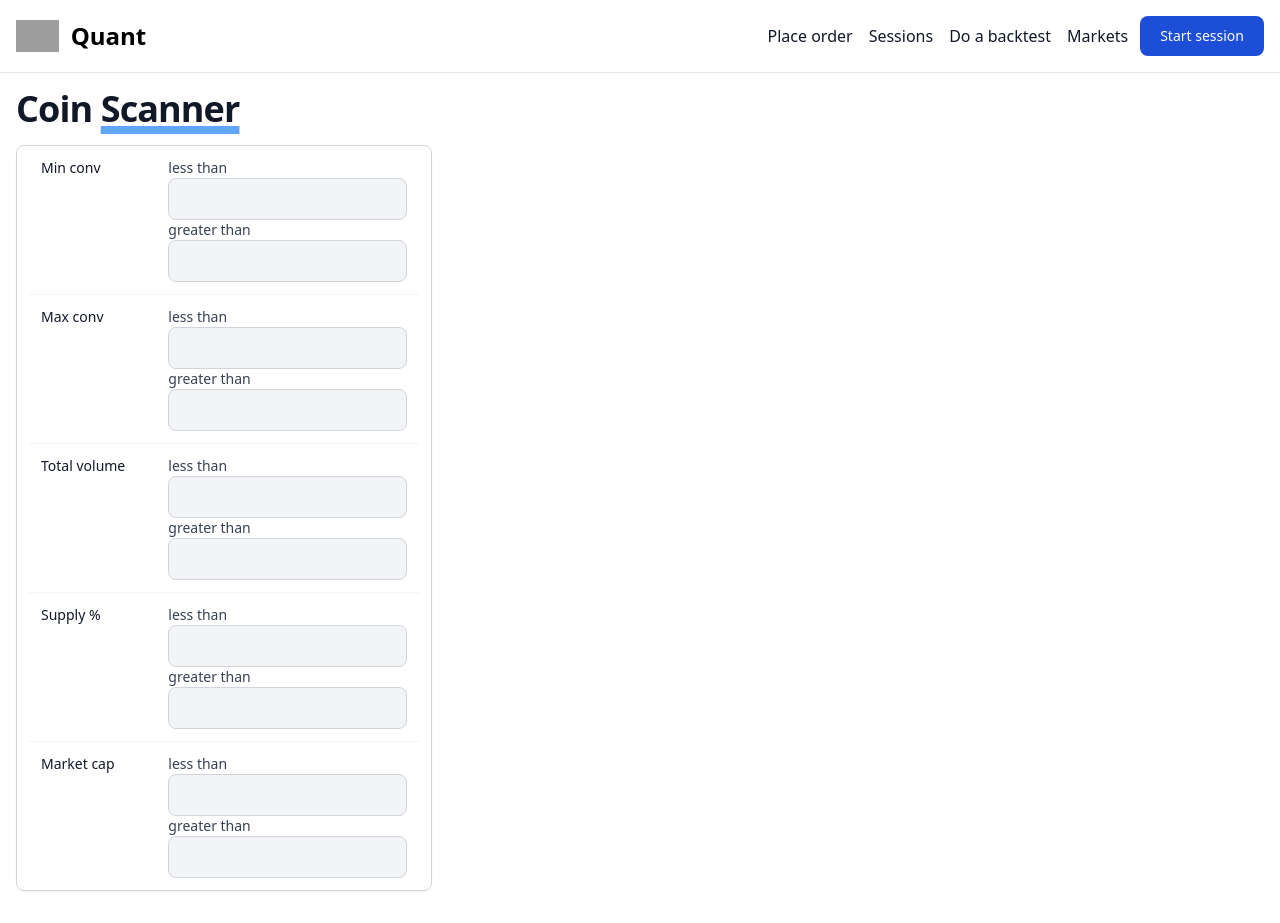
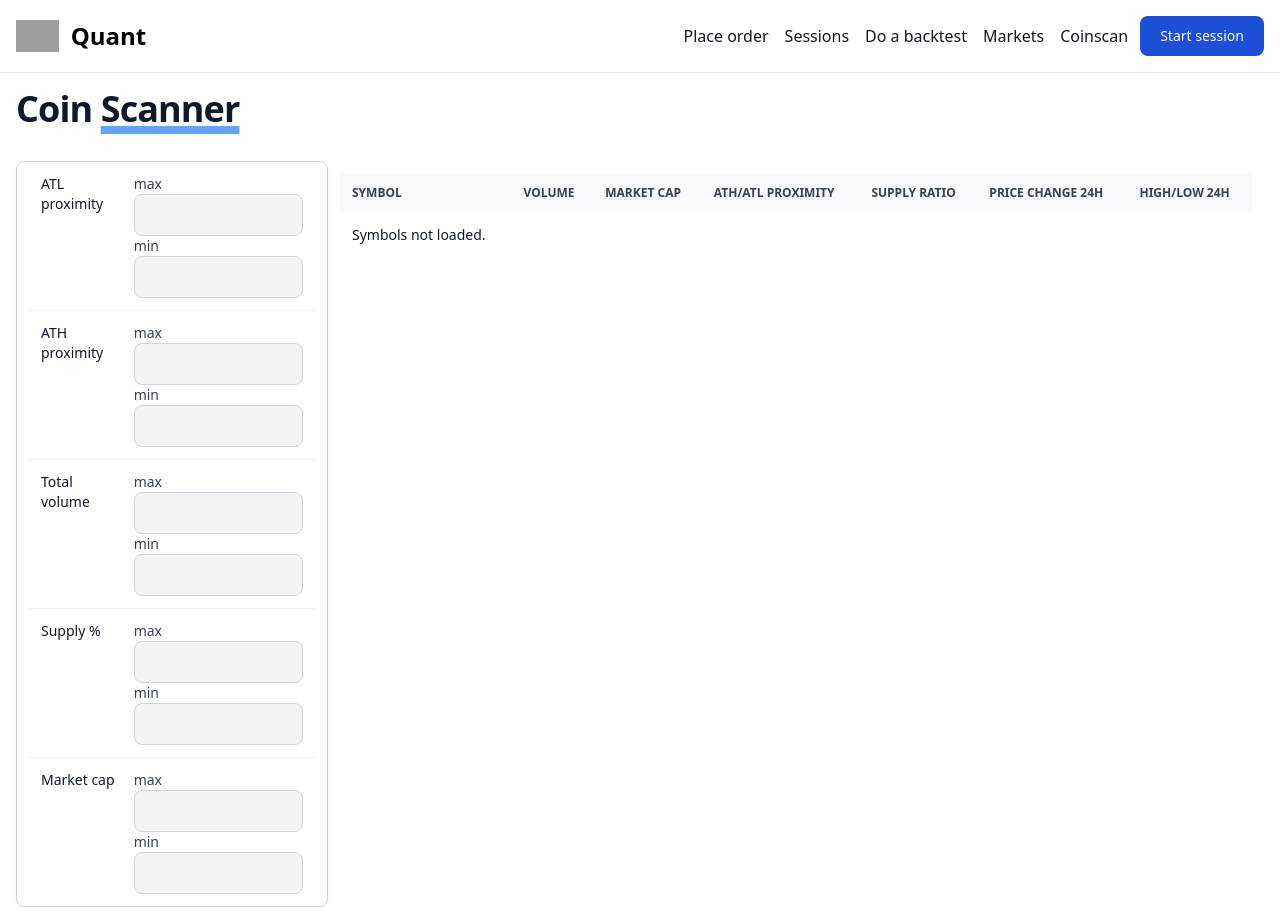
Before and after one commit to selcuko/quantra-be, a Django app: page /coinscan/ in a window 1280 px wide. Before the commit the page ends 891 px from the top, so only its background shows below. Run offline with Django 4.2, Linux system fonts and the light colour scheme; lists and menus that the app fills with data are empty; parts of the project's set-up code (start-up, migrations or seed data) failed here and were passed over; some libraries are stand-ins or nearby versions; grey boxes are pictures that could not be loaded.

Commit message:
coinscan

```diff
--- a/quantapi/views.py
+++ b/quantapi/views.py
@@ -1,5 +1,4 @@
 import json
-import re
 import threading
 from datetime import datetime, timedelta
 
@@ -8,16 +7,15 @@ from django.core.paginator import Paginator
 from django.db.models import Q
 from django.shortcuts import redirect, render
 from django.views import View
-from regex import F
 from backtest import async_analyze
-from django.http import HttpResponse, JsonResponse, response
+from django.http import HttpResponse, JsonResponse
 from coingecko import CoinGecko
 from livetest import LiveLoop
 from markets.errors import InsufficientBalance, MarketDisabledTrading, SymbolNotInMarket
 from models import SymbolMetrics
 from quantapi.analytics import MarketAnalytics, TotalSessionAnalytics
-from quantapi.models import (Backtest, Market, Order, Session, Signal,
-                             MarketSymbol, Strategy as StrategyModel)
+from quantapi.models import (Backtest, GlobalSymbol, Market, Order, Session, Signal,
+                             MarketSymbol)
 from strategy import get_strategy
 
 
@@ -475,15 +473,33 @@ class CoinScanView(View):
         return render(request, 'symbol-scan.html')
 
     def post(self, request):
-        payload = request.POST
+        payload = json.loads(request.body.decode('utf-8'))
         query = {}
-        cg = CoinGecko()
-        if 'volume-min' in payload:
-            query['volume_min'] = int(payload['volume-min'])
-        if 'volume-max' in payload:
-            query['volume_max'] = int(payload['volume-max'])
-        cg.coin()
-        # TODO: incomplete
+        print(payload)
+        if payload.get('volumeMin'):
+            query['volume__gte'] = int(payload['volumeMin'])
+        if payload.get('volumeMax'):
+            query['volume__lte'] = int(payload['volumeMax'])
+        if payload.get('atlProxMax'):
+            query['atl_prox__lte'] = float(payload['atlProxMax'])
+        if payload.get('atlProxMin'):
+            query['atl_prox__gte'] = float(payload['atlProxMin'])
+        if payload.get('athProxMax'):
+            query['ath_prox__lte'] = float(payload['athProxMax'])
+        if payload.get('athProxMin'):
+            query['ath_prox__gte'] = float(payload['athProxMin'])
+        if payload.get('supplyMax'):
+            query['supply_ratio__lte'] = float(payload['supplyMax'])
+        if payload.get('supplyMin'):
+            query['supply_ratio__gte'] = float(payload['supplyMin'])
+        if payload.get('marketcapMin'):
+            query['market_cap__gte'] = int(payload['marketcapMin'])
+        if payload.get('marketcapMax'):
+            query['market_cap__lte'] = int(payload['marketcapMax'])
+
+        symbols = GlobalSymbol.objects.filter(**query).exclude(volume__isnull=True).order_by('-volume')[:50]
+        print('returning', len(symbols))
+        return JsonResponse(GlobalSymbol.batch_to_json(symbols), safe=False)
 
 
 class SymbolView(View):
--- a/templates/base.html
+++ b/templates/base.html
@@ -69,6 +69,10 @@
                 class="pl-4 text-gray-900 rounded hover:bg-gray-100 md:hover:bg-transparent md:border-0 md:hover:text-blue-700 dark:text-white md:dark:hover:text-blue-500 dark:hover:bg-gray-700 dark:hover:text-white md:dark:hover:bg-transparent">
                 Markets
               </a>
+              <a href="{% url 'symbol-scan' %}"
+                class="pl-4 text-gray-900 rounded hover:bg-gray-100 md:hover:bg-transparent md:border-0 md:hover:text-blue-700 dark:text-white md:dark:hover:text-blue-500 dark:hover:bg-gray-700 dark:hover:text-white md:dark:hover:bg-transparent">
+                Coinscan
+              </a>
               <a href="{% url 'session-init' %}"
                 class=" inline-flex items-center text-white bg-blue-700 hover:bg-blue-800 focus:ring-4 focus:ring-blue-300 font-medium rounded-lg text-sm px-5 py-2.5 text-center ml-1 sm:ml-3">
                 Start session</a>
--- a/templates/symbol-scan.html
+++ b/templates/symbol-scan.html
@@ -3,49 +3,47 @@
 {% block title %}{{ symbol.name }}{% endblock %}
 {% block content %}
 <!-- Incomplete -->
-<section class="p-4">
-    <h1
-        class="mb-4 text-2xl font-extrabold leading-none tracking-tight text-gray-900 md:text-3xl lg:text-4xl">
-        Coin
-        <span class="underline underline-offset-3 decoration-8 decoration-blue-400 dark:decoration-blue-600">
-            Scanner
-        </span>
-    </h1>
-
-
-    <aside id="default-sidebar" class="z-40 w-1/3 transition-transform -translate-x-full sm:translate-x-0"
+<h1 class="m-4 text-2xl font-extrabold leading-none tracking-tight text-gray-900 md:text-3xl lg:text-4xl">
+    Coin
+    <span class="underline underline-offset-3 decoration-8 decoration-blue-400 dark:decoration-blue-600">
+        Scanner
+    </span>
+</h1>
+<section class="p-4 flex">
+    <aside id="default-sidebar" class="sticky top-0 w-1/4 transition-transform"
         aria-label="Sidebar">
+        {% csrf_token %}
         <div class="flow-root rounded-lg border border-gray-300 p-3 shadow-sm">
             <dl class="-my-3 divide-y divide-gray-100 text-sm">
                 <div class="grid grid-cols-1 gap-1 p-3 sm:grid-cols-3 sm:gap-4">
-                    <dt class="font-medium text-gray-900">Min conv</dt>
+                    <dt class="font-medium text-gray-900">ATL proximity</dt>
                     <dd class="text-gray-700 sm:col-span-2">
-                        less than
-                        <input id="min-conv-max" type="text"
+                        max
+                        <input id="atl-prox-max" type="text"
                             class="bg-gray-100 border border-gray-300 text-gray-900 text-sm rounded-lg focus:ring-blue-500 focus:border-blue-500 block w-full p-2.5">
-                        greater than
-                        <input id="min-conv-min" type="text"
+                        min
+                        <input id="atl-prox-min" type="text"
                             class="bg-gray-100 border border-gray-300 text-gray-900 text-sm rounded-lg focus:ring-blue-500 focus:border-blue-500 block w-full p-2.5">
                     </dd>
                 </div>
                 <div class="grid grid-cols-1 gap-1 p-3 sm:grid-cols-3 sm:gap-4">
-                    <dt class="font-medium text-gray-900">Max conv</dt>
+                    <dt class="font-medium text-gray-900">ATH proximity</dt>
                     <dd class="text-gray-700 sm:col-span-2">
-                        less than
-                        <input id="max-conv-max" type="text"
+                        max
+                        <input id="ath-prox-max" type="text"
                             class="bg-gray-100 border border-gray-300 text-gray-900 text-sm rounded-lg focus:ring-blue-500 focus:border-blue-500 block w-full p-2.5">
-                        greater than
-                        <input id="max-conv-min" type="text"
+                        min
+                        <input id="ath-prox-min" type="text"
                             class="bg-gray-100 border border-gray-300 text-gray-900 text-sm rounded-lg focus:ring-blue-500 focus:border-blue-500 block w-full p-2.5">
                     </dd>
                 </div>
                 <div class="grid grid-cols-1 gap-1 p-3 sm:grid-cols-3 sm:gap-4">
                     <dt class="font-medium text-gray-900">Total volume</dt>
                     <dd class="text-gray-700 sm:col-span-2">
-                        less than
+                        max
                         <input id="volume-max" type="text"
                             class="bg-gray-100 border border-gray-300 text-gray-900 text-sm rounded-lg focus:ring-blue-500 focus:border-blue-500 block w-full p-2.5">
-                        greater than
+                        min
                         <input id="volume-min" type="text"
                             class="bg-gray-100 border border-gray-300 text-gray-900 text-sm rounded-lg focus:ring-blue-500 focus:border-blue-500 block w-full p-2.5">
                     </dd>
@@ -53,10 +51,10 @@
                 <div class="grid grid-cols-1 gap-1 p-3 sm:grid-cols-3 sm:gap-4">
                     <dt class="font-medium text-gray-900">Supply %</dt>
                     <dd class="text-gray-700 sm:col-span-2">
-                        less than
+                        max
                         <input id="supply-max" type="text"
                             class="bg-gray-100 border border-gray-300 text-gray-900 text-sm rounded-lg focus:ring-blue-500 focus:border-blue-500 block w-full p-2.5">
-                        greater than
+                        min
                         <input id="supply-min" type="text"
                             class="bg-gray-100 border border-gray-300 text-gray-900 text-sm rounded-lg focus:ring-blue-500 focus:border-blue-500 block w-full p-2.5">
                     </dd>
@@ -64,10 +62,10 @@
                 <div class="grid grid-cols-1 gap-1 p-3 sm:grid-cols-3 sm:gap-4">
                     <dt class="font-medium text-gray-900">Market cap</dt>
                     <dd class="text-gray-700 sm:col-span-2">
-                        less than
+                        max
                         <input id="marketcap-max" type="text"
                             class="bg-gray-100 border border-gray-300 text-gray-900 text-sm rounded-lg focus:ring-blue-500 focus:border-blue-500 block w-full p-2.5">
-                        greater than
+                        min
                         <input id="marketcap-min" type="text"
                             class="bg-gray-100 border border-gray-300 text-gray-900 text-sm rounded-lg focus:ring-blue-500 focus:border-blue-500 block w-full p-2.5">
                     </dd>
@@ -75,9 +73,138 @@
             </dl>
         </div>
     </aside>
+
+
+    <div class="overflow-x-auto p-3 w-3/4">
+        <table class="w-full text-sm text-left rtl:text-right text-gray-500 dark:text-gray-400 whitespace-nowrap">
+            <thead class="text-xs text-gray-700 uppercase bg-gray-50 dark:bg-gray-700 dark:text-gray-400">
+                <tr>
+                    <th scope="col" class="p-3">
+                        Symbol
+                    </th>
+                    <th scope="col" class="p-3">
+                        Volume
+                    </th>
+                    <th scope="col" class="p-3">
+                        Market cap
+                    </th>
+                    <th scope="col" class="p-3">
+                        ATH/ATL proximity
+                    </th>
+                    <th scope="col" class="p-3">
+                        Supply ratio
+                    </th>
+                    <th scope="col" class="p-3">
+                        Price change 24h
+                    </th>
+                    <th scope="col" class="p-3">
+                        High/low 24h
+                    </th>
+                </tr>
+            </thead>
+            <tbody id="symbol-list">
+                <tr class="bg-white dark:bg-gray-800">
+                    <th scope="row"
+                        class="p-3 font-medium text-gray-900 whitespace-nowrap dark:text-white flex flex-row items-center">
+                        <p>Symbols not loaded.</p>
+                    </th>
+            </tbody>
+        </table>
+    </div>
 </section>
 
 <script>
+    let symbols = [];
+    const symbolTable = document.getElementById('symbol-list');
+    const atlProxMax = document.getElementById('atl-prox-max');
+    const atlProxMin = document.getElementById('atl-prox-min');
+    const athProxMax = document.getElementById('ath-prox-max');
+    const athProxMin = document.getElementById('ath-prox-min');
+    const volumeMax = document.getElementById('volume-max');
+    const volumeMin = document.getElementById('volume-min');
+    const supplyMax = document.getElementById('supply-max');
+    const supplyMin = document.getElementById('supply-min');
+    const marketcapMax = document.getElementById('marketcap-max');
+    const marketcapMin = document.getElementById('marketcap-min');
+    const inputs = [volumeMax, volumeMin, supplyMax, supplyMin, marketcapMax, marketcapMin, atlProxMax, atlProxMin, athProxMax, athProxMin];
+    const csrf_token = document.getElementsByName('csrfmiddlewaretoken')[0].value;
+
+    let debounceTimeout;
+
+    // fetch symbols on input change
+    inputs.forEach(input => {
+        input.addEventListener('input', () => {
+            clearTimeout(debounceTimeout);
+            debounceTimeout = setTimeout(fetchSymbols, 150);
+        });
+    });
+
+    // fetch symbols on page load
+    fetchSymbols();
+
+    function fetchSymbols() {
+        fetch('', {
+            method: 'POST',
+            headers: {
+                'Content-Type': 'application/json',
+                'X-CSRFToken': csrf_token
+            },
+            body: JSON.stringify({
+                csrfmiddleware_token: csrf_token,
+                atlProxMax: atlProxMax.value,
+                atlProxMin: atlProxMin.value,
+                athProxMax: athProxMax.value,
+                athProxMin: athProxMin.value,
+                volumeMax: volumeMax.value,
+                volumeMin: volumeMin.value,
+                supplyMax: supplyMax.value,
+                supplyMin: supplyMin.value,
+                marketcapMax: marketcapMax.value,
+                marketcapMin: marketcapMin.value,
+            }),
+        }).then(response => {
+            if (response.ok) {
+                return response.json();
+            }
+            throw new Error('Request failed.');
+        }).then(data => {
+            symbols = data;
+            renderSymbols();
+        }).catch(error => {
+            console.log(error);
+        });
+    }
+
+    function renderSymbols() {
+        symbolTable.innerHTML = '';
+        symbols.forEach(symbol => {
+            const tr = document.createElement('tr');
+            tr.innerHTML = `
+                <th scope="row" class="p-3 font-medium text-gray-900 whitespace-nowrap dark:text-white flex flex-row items-center">
+                    <a href="/symbol/${symbol.base}" class="hover:text-blue-500 whitespace-nowrap flex items-center"><img src="${symbol.image}" alt="${symbol.base}" class="w-6 h-6 mr-3"> ${symbol.base}</a>
+                </th>
+                <td class="p-3">
+                    $ ${symbol.volume ? symbol.volume.toLocaleString() : '---'}
+                </td>
+                <td class="p-3">
+                    $ ${symbol.market_cap ? symbol.market_cap.toLocaleString() : '---'}
+                </td>
+                <td class="p-3">
+                    ${symbol.ath_prox ? symbol.ath_prox.toFixed(2) : '---'} / ${symbol.atl_prox ? symbol.atl_prox.toFixed(2) : '---'}
+                </td>
+                <td class="p-3">
+                    ${symbol.supply_ratio ? symbol.supply_ratio.toFixed(2) : '---'}
+                </td>
+                <td class="p-3">
+                    ${symbol.price_change_24h ? symbol.price_change_24h.toFixed(2) : '---'}%
+                </td>
+                <td class="p-3">
+                    $ ${symbol.high_24h ? symbol.high_24h : '---'} / $ ${symbol.low_24h ? symbol.low_24h : '---'}
+                </td>
+            `;
+            symbolTable.appendChild(tr);
+        });
+    }
 
 </script>
 
```
Also changed, not shown: quantapi/apps.py (+13 -0 lines), quantapi/management/commands/update_symbol_metrics.py (+52 -30 lines), quantapi/models.py (+57 -7 lines), quantapi/migrations/0038_globalsymbol_ath_prox_globalsymbol_atl_prox.py (added), quantapi/migrations/0039_alter_globalsymbol_base_alter_globalsymbol_display_and_more.py (added), quantapi/migrations/0040_alter_globalsymbol_cid_alter_globalsymbol_display_and_more.py (added), quantapi/migrations/0041_alter_globalsymbol_base_alter_globalsymbol_quote.py (added).
